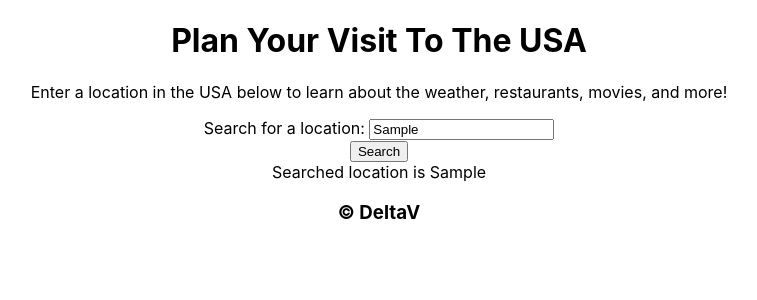
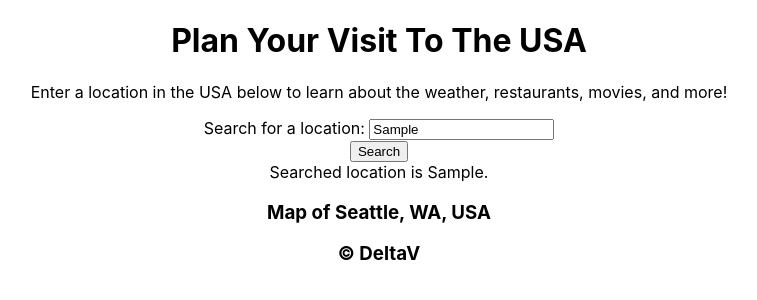
Before and after one commit to DeltaVCode/cedar-c-301d10, a React (Create React App) app in the folder class-05/demo/city-explorer-react/: page / in a window 1280 px wide. Both pictures are taken after typing "Sample" into the empty fields and a click on the button "Search". Shown: the top 300 px of the page, without its empty margins (261-1018 px from the left). Built offline with nearby package versions, Linux system fonts and the light colour scheme.

Commit message:
Add map component

```diff
--- a/class-05/demo/city-explorer-react/src/components/main.js
+++ b/class-05/demo/city-explorer-react/src/components/main.js
@@ -1,4 +1,7 @@
 import React from 'react';
+import fakeLocation from '../fake-data/location.json';
+import Map from './map';
+import mapLink from '../fake-data/map.png';
 
 class Main extends React.Component {
   constructor(props) {
@@ -6,6 +9,8 @@ class Main extends React.Component {
 
     this.state = {
       search: null,
+      location: null,
+      mapSrc: null,
     };
   }
 
@@ -19,6 +24,8 @@ class Main extends React.Component {
     this.setState({
       // search: search,
       search,
+      location: fakeLocation,
+      // mapSrc: mapLink,
     });
   }
 
@@ -38,7 +45,11 @@ class Main extends React.Component {
 
         {this.state.search && /* if we have search, show div */
           <div>
-            Searched location is {this.state.search}
+            Searched location is {this.state.search}.
+            <Map
+              location={this.state.location}
+              src={this.state.mapSrc}
+            />
           </div>
         }
       </main>
--- /dev/null
+++ b/class-05/demo/city-explorer-react/src/components/map.js
@@ -0,0 +1,17 @@
+import React from 'react';
+
+export default class Map extends React.Component {
+  render() {
+    let location = this.props.location;
+
+    return (
+      <div id="map">
+        <h3>Map of {location.formatted_query}</h3>
+        {this.props.src &&
+          <img src={this.props.src}
+            alt={`Map of ${location.search_query}`} />
+        }
+      </div>
+    )
+  }
+}
```
Also changed, not shown: class-05/demo/city-explorer-react/src/fake-data/map.png (added).
